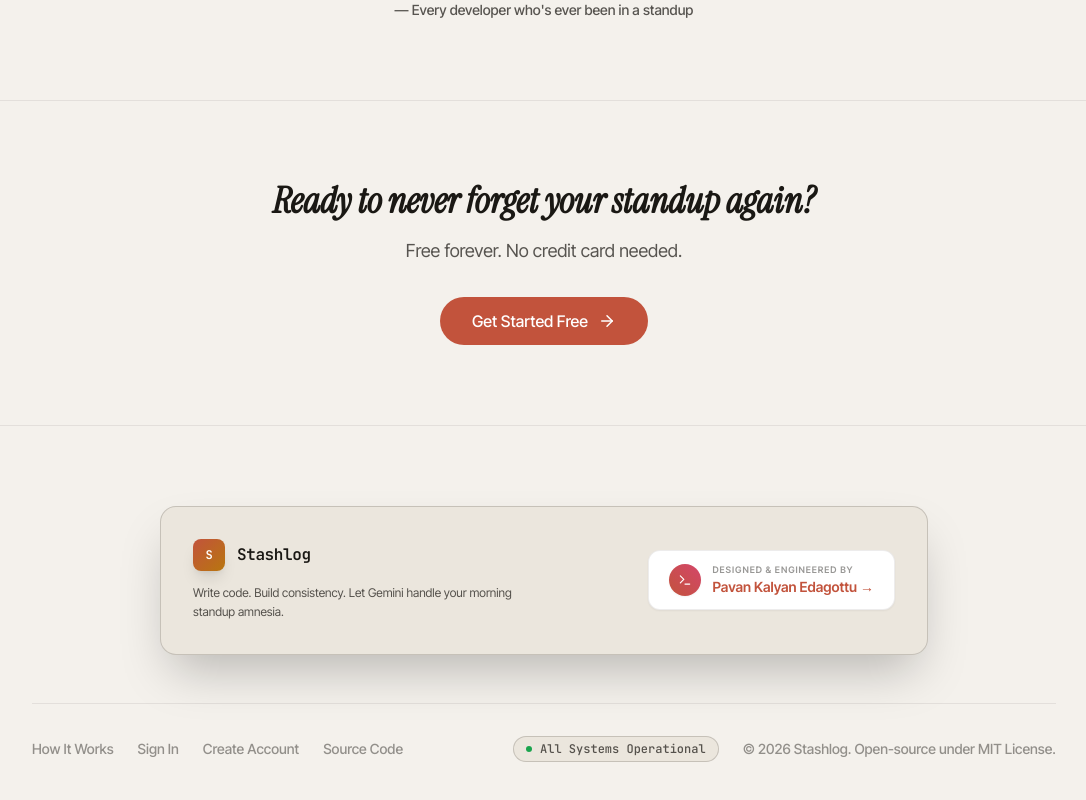
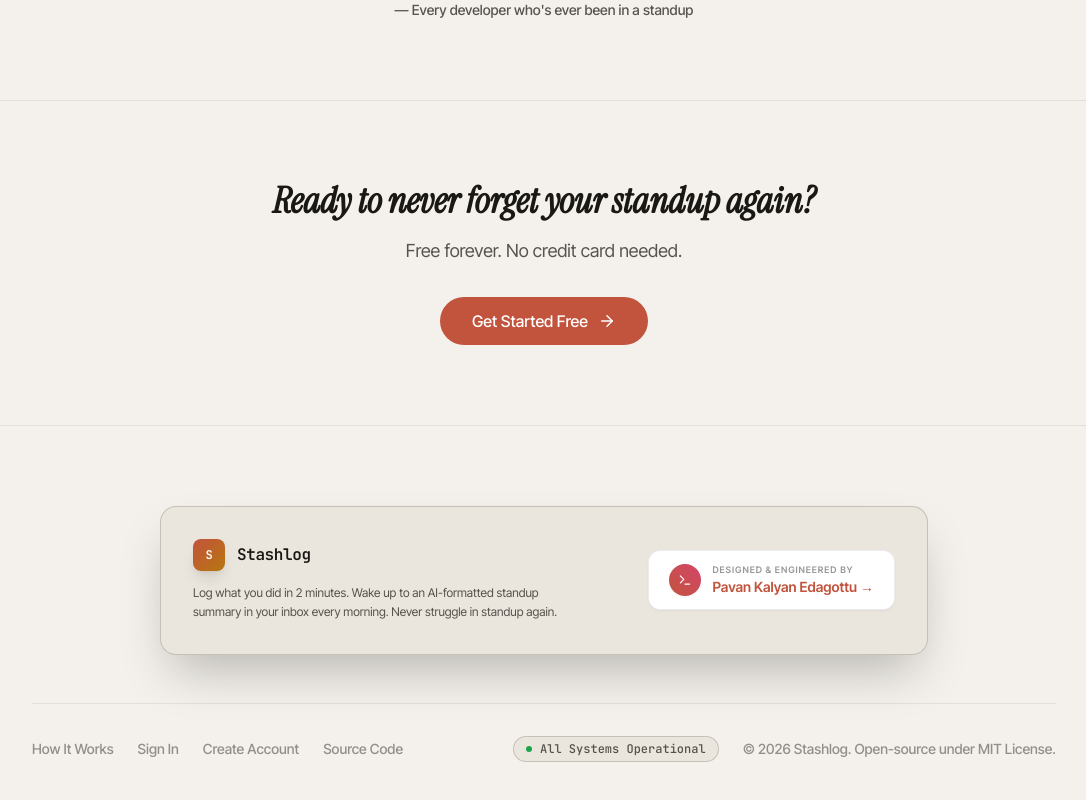
Before and after one commit to epavan162/stashlog, a React (Vite) app in the folder frontend/: page / in a window 1280 px wide. Shown: the part 2132-2932 px from the top of the page, without its empty margins (96-1182 px from the left). Built offline with nearby package versions, Linux system fonts and the light colour scheme; no server answers.

Commit message:
style: update landing page footer copywriting and adjust container width constraints

```diff
--- a/frontend/src/components/dashboard/SummaryCard.tsx
+++ b/frontend/src/components/dashboard/SummaryCard.tsx
@@ -81,7 +81,7 @@
   return (
     <Card>
       <div className="space-y-4">
-        <div className="flex flex-col sm:flex-row sm:items-center justify-between gap-3">
+        <div className="flex flex-col gap-3">
           <div>
             <h3 className="text-lg font-semibold" style={{ color: 'var(--fg)' }}>
               Today's Standup
@@ -90,7 +90,7 @@
               Your standup update, generated from yesterday's logs
             </p>
           </div>
-          <div className="flex items-center gap-2 self-start sm:self-auto">
+          <div className="flex items-center gap-2">
             <Button
               variant="ghost"
               size="sm"
--- a/frontend/src/pages/Landing.tsx
+++ b/frontend/src/pages/Landing.tsx
@@ -291,8 +291,8 @@
                 </div>
                 <span className="font-mono text-base font-bold tracking-tight" style={{ color: 'var(--fg)' }}>Stashlog</span>
               </div>
-              <p className="text-xs max-w-xs leading-relaxed" style={{ color: 'var(--fg-dim)' }}>
-                Write code. Build consistency. Let Gemini handle your morning standup amnesia.
+              <p className="text-xs max-w-sm leading-relaxed" style={{ color: 'var(--fg-dim)' }}>
+                Log what you did in 2 minutes. Wake up to an AI-formatted standup summary in your inbox every morning. Never struggle in standup again.
               </p>
             </div>
 
```
